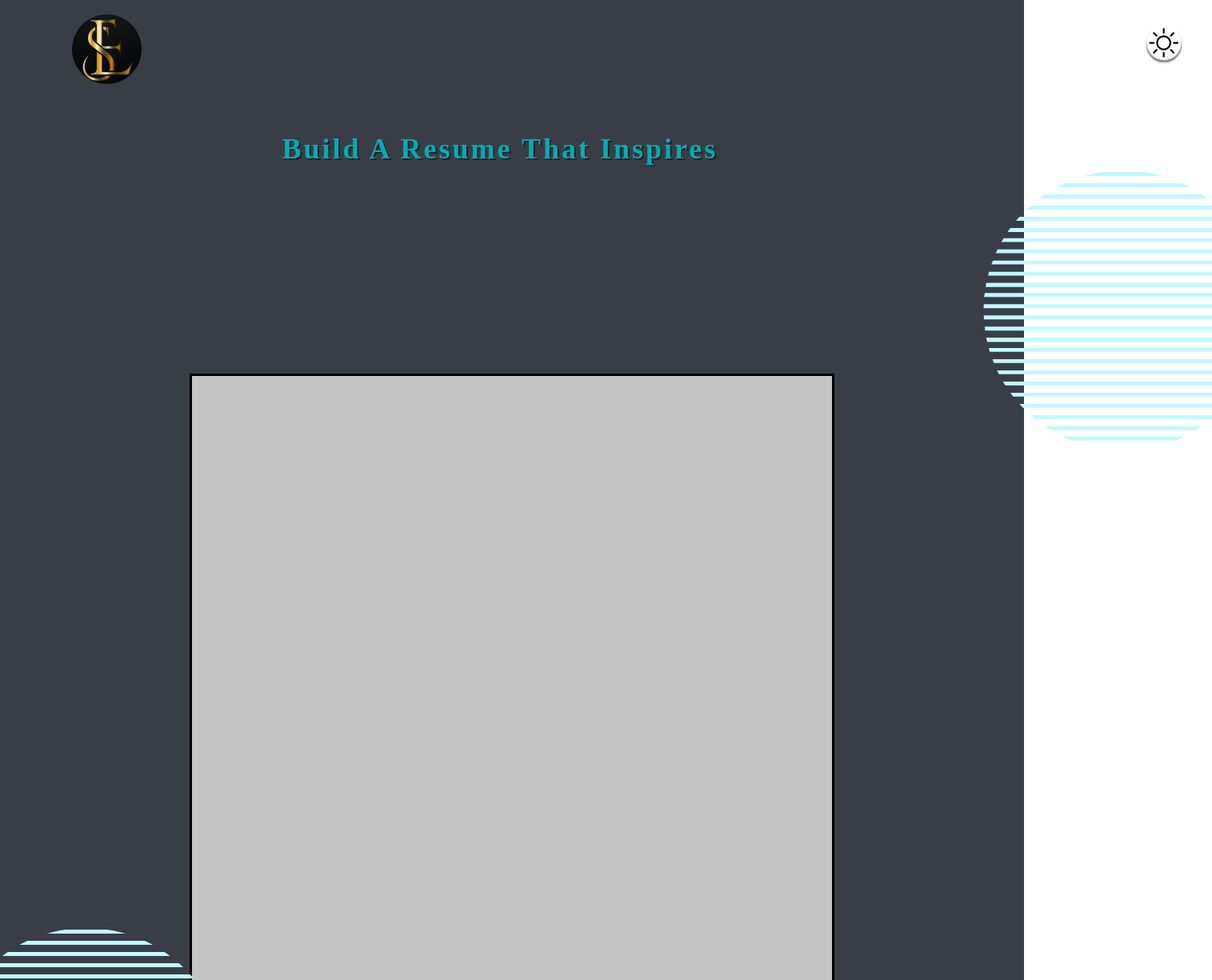
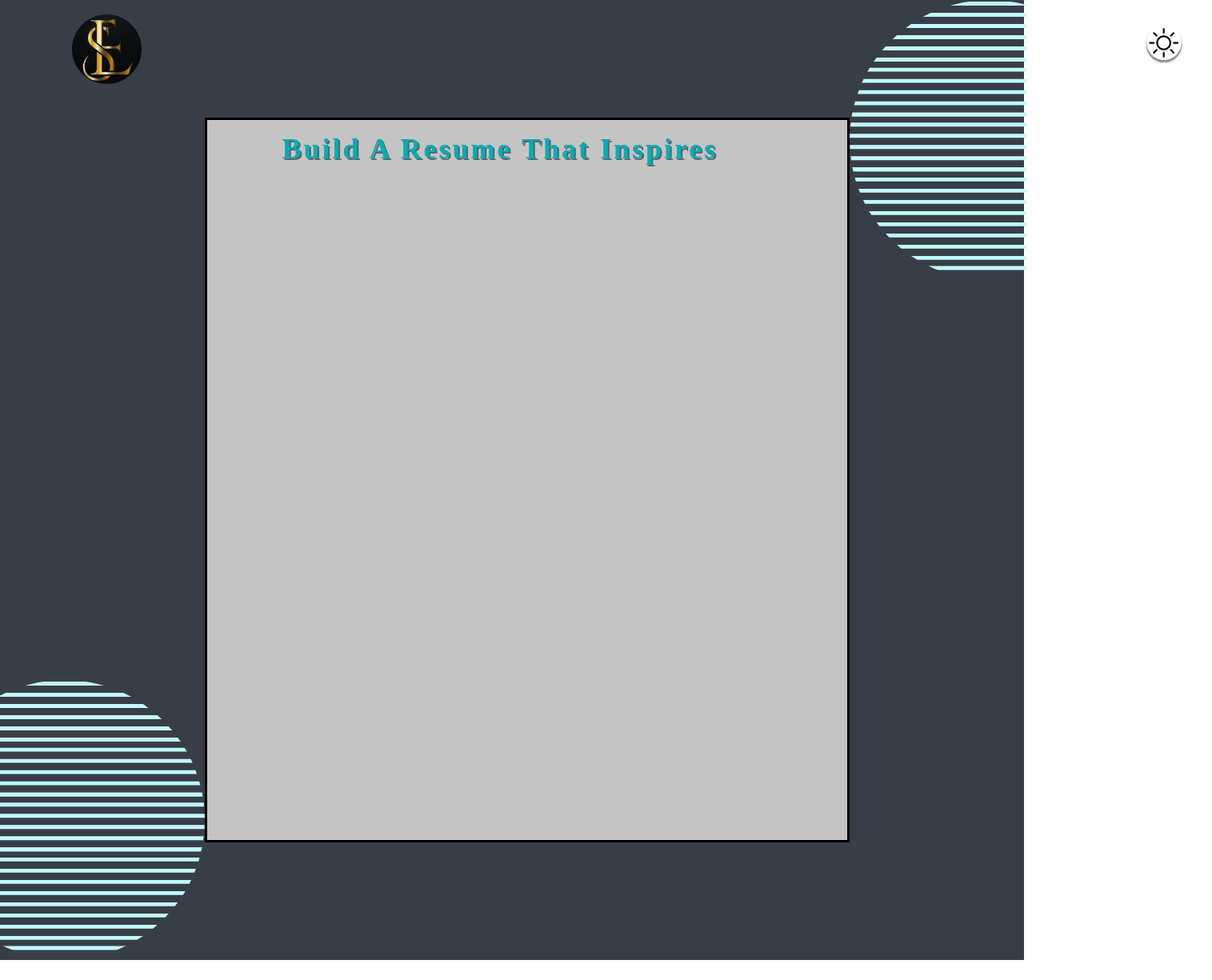
Before and after one commit to engineerSummit/ResumeBuilder, a React (Create React App) app: page / in a window 1280 px wide. Shown: the top 1225 px of the page at 80% size, 1515 px wide, since content can reach past the window. Built offline with nearby package versions, Linux system fonts and the light colour scheme.

Commit message:
added flexbox props

```diff
--- a/src/assets/scss/template.min.css
+++ b/src/assets/scss/template.min.css
@@ -1,3 +1 @@
-.container-R{border-style:solid;height:900px;width:800px;}
-
-.wrapper{min-height:100vh;display:flex;justify-content:center;align-items:center}
+body{margin:0}.wrapper{height:150vh;display:flex;background-color:#393e46;justify-content:space-between}.wrapper .quote{position:absolute;width:555px;height:44px;left:calc(50% - 550px / 2 - 12.5px);top:128px;letter-spacing:3px;font-family:Montserrat;font-style:normal;font-weight:bold;font-size:36px;line-height:44px;color:#00ADB5;text-shadow:2px 2px rgba(0,0,0,0.5)}.wrapper .logo{position:absolute;width:87px;height:87px;left:90px;top:18px}.wrapper .mode{position:absolute;width:50px;height:50px;left:1430px;top:32px;cursor:pointer}.wrapper .Rside{order:3;width:350px;height:350px;justify-content:flex-end}.wrapper .Lside{order:1;width:350px;height:350px;align-self:flex-end}.wrapper .button1{position:absolute;width:176px;height:51px;left:455px;top:1327px;color:whitesmoke;background-color:#55e6c1;filter:drop-shadow(0px 4px 4px rgba(0,0,0,0.25));letter-spacing:3px;border:none;box-shadow:2px 2px rgba(0,0,0,0.5);cursor:pointer}.wrapper .button2{position:absolute;width:176px;height:51px;left:880px;top:1327px;color:whitesmoke;background-color:#55e6c1;filter:drop-shadow(0px 4px 4px rgba(0,0,0,0.25));letter-spacing:2px;border:none;box-shadow:2px 2px rgba(0,0,0,0.5);cursor:pointer}.wrapper .footer{position:absolute;width:100%;height:221px;top:1465px;align-items:flex-end;background:#60b9db}.wrapper .container-R{border-style:solid;min-height:900px;min-width:800px;background-color:#C4C4C4;order:2;align-self:center}
--- a/src/assets/scss/template.scss
+++ b/src/assets/scss/template.scss
@@ -2,11 +2,13 @@ body {
   margin: 0;
 }
 .wrapper {
-  min-height: 230vh;
+  height: 150vh;
   display: flex;
-  justify-content: center;
-  align-items: center;
+  //justify-content: center;
+  //align-items: center;
   background-color: #393e46;
+  justify-content: space-between;
+
 
   .quote {
     position: absolute;
@@ -39,22 +41,22 @@ body {
     height: 50px;
     left: 1430px;
     top: 32px;
+    cursor: pointer;
   }
 
   .Rside {
-    position: absolute;
+    order: 3;
     width: 350px;
     height: 350px;
-    left: 1165px;
-    top: 213px;
+    justify-content: flex-end;
+
   }
 
   .Lside {
-    position: absolute;
+    order: 1;
     width: 350px;
     height: 350px;
-    left: -20px;
-    top: 1160px;
+    align-self: flex-end;
   }
 
 //   .icons{
@@ -98,16 +100,19 @@ body {
 
   .footer {
     position: absolute;
-    width: 1519px;
+    width: 100%;
     height: 221px;
     top: 1465px;
 
+    align-items: flex-end;
     background: rgb(96, 185, 219);
   }
+  .container-R {
+    border-style: solid;
+    min-height: 900px;
+    min-width: 800px;
+    background-color: #C4C4C4;
+    order: 2;
+    align-self: center;
+  }
 }
-.container-R {
-  border-style: solid;
-  height: 900px;
-  width: 800px;
-  background-color: #C4C4C4;
-}
```
